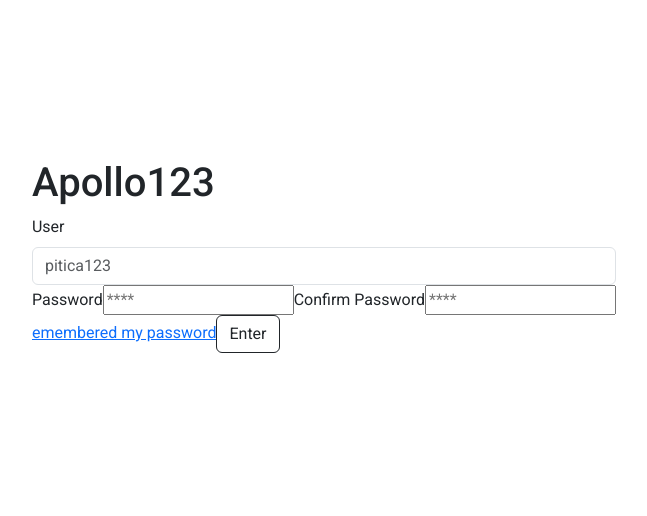
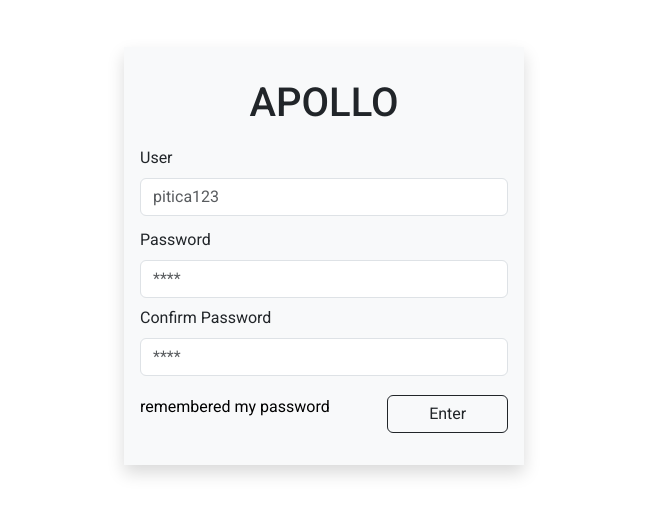
Before and after one commit to cauealb/apollo-ecommerce, an Angular app: page /forgot-password in a window 1280 px wide. Shown: the part 144-660 px from the top of the page, without its empty margins (316-963 px from the left). Built offline with nearby package versions, Linux system fonts and the light colour scheme.

Commit message:
style: Terminando front do novo componente

```diff
--- a/src/app/features/Auth/forgot-password/forgot-password/forgot-password.component.css
+++ b/src/app/features/Auth/forgot-password/forgot-password/forgot-password.component.css
@@ -0,0 +1,51 @@
+.forgot {
+  width: 25em;
+  padding: 2em 1em;
+  display: flex;
+  flex-direction: column;
+  gap: 0.7em;
+  background-color: rgba(248, 249, 250, 1);
+  color: var(--color-principal);
+  font: var(--font);
+}
+
+.forgot h1 {
+  text-align: center;
+  text-transform: uppercase;
+  font-family: var(--font);
+}
+
+.act-footer {
+    display: grid;
+    grid-auto-flow: column;
+    margin-top: 0.5em;
+}
+
+.act-footer a {
+  color: black;
+  text-decoration: none;
+}
+
+.act-footer a:hover {
+  text-decoration: underline;
+}
+
+.confirm-password {
+  display: grid;
+  gap: 0.5em;
+}
+
+
+.err p {
+  color: red;
+  margin: 0;
+  font-style: italic;
+  font-size: 0.8em;
+  width: fit-content;
+  transition: color 0.2s linear;
+  cursor: default;
+}
+
+.err p:hover {
+  color: var(--font);
+}
--- a/src/app/features/Auth/forgot-password/forgot-password/forgot-password.component.html
+++ b/src/app/features/Auth/forgot-password/forgot-password/forgot-password.component.html
@@ -1,5 +1,5 @@
-<form action="post" class="shadows">
-  <h1>Apollo123</h1>
+<form action="post" class="forgot shadow">
+  <h1>Apollo</h1>
   <div>
     <label for="inputPassword5" class="form-label">User</label>
     <input
@@ -12,18 +12,32 @@
       placeholder="pitica123"
       aria-describedby="passwordHelpBlock"
     />
+  </div>
 
-    <div class="forgot-password">
-      <label for="inputPassword6">Password</label>
-      <input type="text" id="inputPassword6" placeholder="****" />
+  <div class="confirm-password">
+    <div>
+      <label for="inputPassword6" class="form-label"> Password </label>
+      <input
+        type="text"
+        id="inputPassword6"
+        class="form-control"
+        placeholder="****"
+      />
+    </div>
 
-      <label for="inputPassword7">Confirm Password</label>
-      <input type="text" id="inputPassword7" placeholder="****" />
+    <div>
+      <label for="inputPassword7" class="form-label"> Confirm Password </label>
+      <input
+        type="text"
+        id="inputPassword7"
+        class="form-control"
+        placeholder="****"
+      />
     </div>
   </div>
 
-  <div>
-    <a routerLink="/">emembered my password</a>
+  <div class="act-footer">
+    <a routerLink="/">remembered my password</a>
     <button type="submit" class="btn btn-outline-dark">Enter</button>
   </div>
 </form>
```
